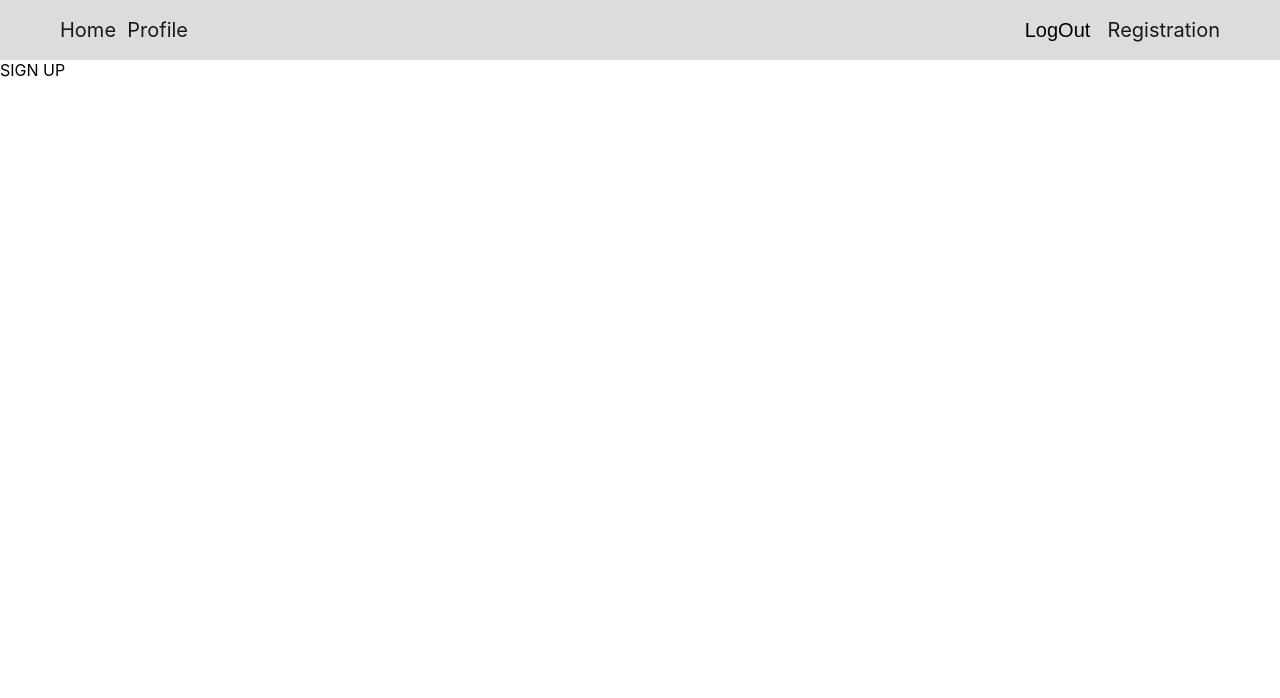
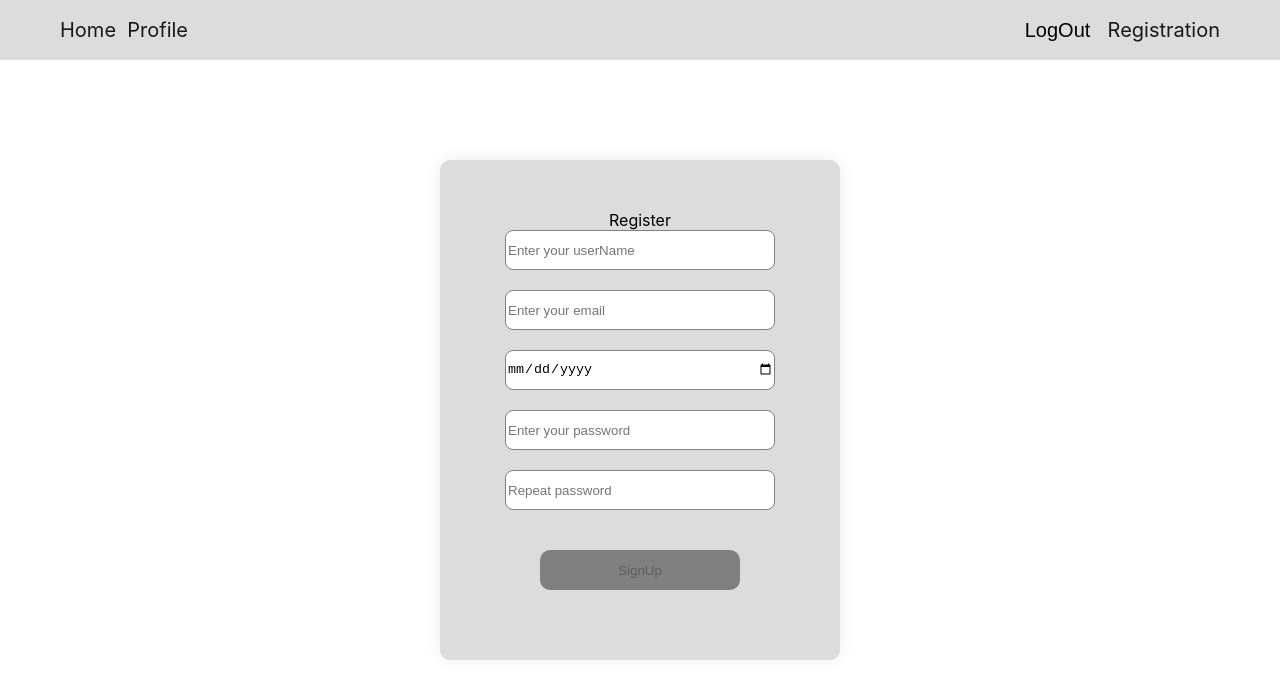
Before and after one commit to MariJumava/authorization, a React (Create React App) app: page /signup in a window 1280 px wide. Shown: the top 698 px of the page. Built offline with nearby package versions, Linux system fonts and the light colour scheme.

Commit message:
add: SignUp, Loader

```diff
--- a/package.json
+++ b/package.json
@@ -3,9 +3,13 @@
   "version": "0.1.0",
   "private": true,
   "dependencies": {
+    "@emotion/react": "^11.9.0",
+    "@emotion/styled": "^11.8.1",
+    "@mui/material": "^5.6.2",
     "@testing-library/jest-dom": "^5.16.4",
     "@testing-library/react": "^13.0.1",
     "@testing-library/user-event": "^13.5.0",
+    "jwt-decode": "^3.1.2",
     "react": "^18.0.0",
     "react-dom": "^18.0.0",
     "react-redux": "^8.0.0",
--- a/src/App.js
+++ b/src/App.js
@@ -1,9 +1,42 @@
 import { Navigator } from './navigation/Navigator';
+import { useAuth } from './auth/useAuth';
+import { Loader } from './auth/Loader';
+import { AuthContext } from './auth/AuthContext';
+import jwt_decode from 'jwt-decode';
 
 export const App = () => {
+  const { token, login, logout, userId, ready } = useAuth();
+  const isAuthenticated = !!token;
+
+  if (token) {
+    const expiration = jwt_decode(token);
+    const now = new Date().getTime();
+    console.log(expiration.exp * 1000, now);
+    if (expiration.exp * 1000 <= now) {
+      console.log('EXPIRED');
+      logout();
+    } else {
+      console.log('NOT EXPIRED');
+    }
+  }
+
+  if (!ready) {
+    return <Loader />;
+  }
+
   return (
     <>
-      <Navigator />
+      <AuthContext.Provider
+        value={{
+          token,
+          login,
+          logout,
+          userId,
+          isAuthenticated,
+        }}
+      >
+        <Navigator />
+      </AuthContext.Provider>
     </>
   );
 };
--- /dev/null
+++ b/src/auth/AuthContext.js
@@ -0,0 +1,11 @@
+import { createContext } from 'react';
+
+function noop() {}
+
+export const AuthContext = createContext({
+  token: null,
+  userId: null,
+  login: noop,
+  logout: noop,
+  isAuthenticated: false,
+});
--- /dev/null
+++ b/src/auth/Loader.js
@@ -0,0 +1,18 @@
+import { CircularProgress } from '@mui/material';
+import styled from 'styled-components';
+
+const Wrap = styled.div`
+  display: flex;
+  position: absolute;
+  top: 50%;
+  left: 50%;
+  transform: translate(-50%, -50%);
+`;
+
+export const Loader = () => {
+  return (
+    <Wrap>
+      <CircularProgress color="secondary" />
+    </Wrap>
+  );
+};
--- a/src/auth/Login.js
+++ b/src/auth/Login.js
@@ -51,23 +51,23 @@ export const Login = () => {
   );
   const [warning, setWarning] = useState('');
 
-  const userEmail = (event) => {
-    setEmail(event.target.value);
+  const userEmail = (e) => {
+    setEmail(e.target.value);
     const re = /^([^@\s]+)@((?:[-a-z0-9]+\.)+[a-z]{2,})$/i;
-    if (!re.test(String(event.target.value).toLocaleLowerCase())) {
+    if (!re.test(String(e.target.value).toLocaleLowerCase())) {
       setEmailError('Incorrect email');
     } else {
       setEmailError('');
     }
   };
 
-  const userPassword = (event) => {
-    setPassword(event.target.value);
-    if (event.target.value < 3 || event.target.value > 10) {
+  const userPassword = (e) => {
+    setPassword(e.target.value);
+    if (e.target.value < 3 || e.target.value > 10) {
       setPasswordError(
         'Password must be longer than 3 and not more than 10 characters'
       );
-      if (!event.target.value) {
+      if (!e.target.value) {
         setPasswordError('Password cannot be empty');
       }
     } else {
@@ -92,7 +92,7 @@ export const Login = () => {
 
   const navigate = useNavigate();
 
-  const isAuthenticated = localStorage.getItem('isAuthenticated');
+  const isAuthenticated = localStorage.getItem('token');
 
   if (isAuthenticated) {
     return <Navigate to={'/user'} state={{ from: location }} />;
@@ -102,7 +102,7 @@ export const Login = () => {
     e.preventDefault();
     if (email === 'test@mail.ru' && password === 'password') {
       navigate('/');
-      localStorage.setItem('isAuthenticated', 'true');
+      localStorage.setItem('token', 'true');
     } else {
       setWarning('User is not found!');
       setEmail('');
@@ -114,23 +114,27 @@ export const Login = () => {
   return (
     <Form>
       <h2>Login Page</h2>
-      {emailDirty ||
-        (emailError && <div style={{ color: 'red' }}>{emailError}</div>)}
+      {emailDirty && emailError && (
+        <div style={{ color: 'red' }}>{emailError}</div>
+      )}
       <Input
-        type="next"
+        type="text"
         placeholder="Enter your email"
+        name="email"
         onBlur={(e) => blurHandler(e)}
-        onChange={userEmail}
+        onChange={(e) => userEmail(e)}
         value={email}
       />
-      {passwordDirty ||
-        (passwordError && <div style={{ color: 'red' }}>{passwordError}</div>)}
+      {passwordDirty && passwordError && (
+        <div style={{ color: 'red' }}>{passwordError}</div>
+      )}
 
       <Input
         type="password"
         placeholder="Enter your password"
+        name="password"
         onBlur={(e) => blurHandler(e)}
-        onChange={userPassword}
+        onChange={(e) => userPassword(e)}
         value={password}
       />
       <span>
--- a/src/auth/SignUp.js
+++ b/src/auth/SignUp.js
@@ -1,3 +1,187 @@
+import { Navigate } from 'react-router-dom';
+import { useState } from 'react';
+import styled from 'styled-components';
+
+const Form = styled.form`
+  display: flex;
+  flex-direction: column;
+  justify-content: space-evenly;
+  align-items: center;
+  width: 300px;
+  margin: 100px auto;
+  padding: 50px;
+  background: #dcdcdc;
+  box-shadow: 0px 0px 16px rgba(0, 0, 0, 0.08);
+  border-radius: 10px;
+`;
+
+const Input = styled.input`
+  width: 270px;
+  height: 40px;
+  margin-bottom: 20px;
+  border: 1px solid #808080;
+  box-sizing: border-box;
+  border-radius: 8px;
+`;
+
+const Button = styled.button`
+  height: 40px;
+  width: 200px;
+  margin: 20px 0;
+  background: #808080;
+  border-radius: 10px;
+  border: none;
+`;
+
 export const SignUp = () => {
-  return <div>SIGN UP</div>;
+  const [username, setUsername] = useState('');
+  const [email, setEmail] = useState('');
+  const [birthday, setBirthday] = useState('');
+  const [password, setPassword] = useState('');
+  const [confirmPassword, setConfirmPassword] = useState('');
+  const [usernameDirty, setUsernameDirty] = useState(false);
+  const [emailDirty, setEmailDirty] = useState(false);
+  const [passwordDirty, setPasswordDirty] = useState(false);
+  const [usernameError, setUsernameError] = useState(
+    'User name cannot be empty'
+  );
+  const [emailError, setEmailError] = useState('Email cannot be empty');
+  const [passwordError, setPasswordError] = useState(
+    'Password cannot be empty'
+  );
+  const [registrated, setRegistrated] = useState(false);
+
+  const createUserName = (e) => {
+    setUsername(e.target.value);
+    const nameCheck = /^[A-Za-z0-9]$/;
+    if (!nameCheck) {
+      setUsernameError('Incorrect user name');
+    } else {
+      setUsernameError('');
+    }
+  };
+
+  const createUserBirthday = (e) => {
+    setBirthday(e.target.value);
+  };
+
+  const createUserEmail = (e) => {
+    setEmail(e.target.value);
+    const re = /^([^@\s]+)@((?:[-a-z0-9]+\.)+[a-z]{2,})$/i;
+    if (!re.test(String(e.target.value).toLocaleLowerCase())) {
+      setEmailError('Incorrect email');
+    } else {
+      setEmailError('');
+    }
+  };
+
+  const createUserPassword = (e) => {
+    setPassword(e.target.value);
+    if (e.target.value < 3 || e.target.value > 10) {
+      setPasswordError(
+        'Password must be longer than 3 and not more than 10 characters'
+      );
+      if (!e.target.value) {
+        setPasswordError('Password cannot be empty');
+      }
+    } else {
+      setPasswordError('');
+    }
+  };
+
+  const repeatUserPassword = (e) => {
+    setConfirmPassword(e.target.value);
+  };
+
+  const blurHandler = (e) => {
+    switch (e.target.name) {
+      case 'username':
+        setUsernameDirty(true);
+        break;
+      case 'email':
+        setEmailDirty(true);
+        break;
+      case 'password':
+        setPasswordDirty(true);
+        break;
+    }
+  };
+
+  const handleSubmit = (e) => {
+    e.preventDefault();
+    if (password === confirmPassword) {
+      console.log('OK');
+    } else {
+      console.log('NO');
+    }
+    setRegistrated(true);
+  };
+
+  if (registrated) {
+    return <Navigate to={'/login'} />;
+  }
+
+  return (
+    <div>
+      <Form>
+        <div>Register</div>
+        {usernameDirty && usernameError && (
+          <div style={{ color: 'red' }}>{usernameError}</div>
+        )}
+        <Input
+          type="text"
+          placeholder="Enter your userName"
+          name="username"
+          onBlur={(e) => blurHandler(e)}
+          onChange={(e) => createUserName(e)}
+          value={username}
+          required
+        />
+        {emailDirty && emailError && (
+          <div style={{ color: 'red' }}>{emailError}</div>
+        )}
+        <Input
+          type="text"
+          placeholder="Enter your email"
+          name="email"
+          onBlur={(e) => blurHandler(e)}
+          onChange={(e) => createUserEmail(e)}
+          value={email}
+          required
+        />
+        <Input
+          type="date"
+          placeholder="Enter your Birthday"
+          name="birthday"
+          onBlur={(e) => blurHandler(e)}
+          onChange={(e) => createUserBirthday(e)}
+          value={birthday}
+        />
+        {passwordDirty && passwordError && (
+          <div style={{ color: 'red' }}>{passwordError}</div>
+        )}
+        <Input
+          type="password"
+          placeholder="Enter your password"
+          name="password"
+          onBlur={(e) => blurHandler(e)}
+          onChange={(e) => createUserPassword(e)}
+          value={password}
+          required
+        />
+        <Input
+          type="password"
+          placeholder="Repeat password"
+          name="confirmPassword"
+          onBlur={(e) => blurHandler(e)}
+          onChange={(e) => repeatUserPassword(e)}
+          value={confirmPassword}
+          required
+        />
+        <Button disabled={!password} onClick={handleSubmit}>
+          SignUp
+        </Button>
+      </Form>
+    </div>
+  );
 };
--- /dev/null
+++ b/src/auth/useAuth.js
@@ -0,0 +1,33 @@
+import { useState, useCallback, useEffect } from 'react';
+
+const storageName = 'userData';
+
+export const useAuth = () => {
+  const [token, setToken] = useState(null);
+  const [ready, setReady] = useState(false);
+  const [userId, setUserId] = useState(null);
+
+  const login = useCallback((jwt, id) => {
+    setToken(jwt);
+    setUserId(id);
+    localStorage.setItem(
+      storageName,
+      JSON.stringify({ userId: id, token: jwt })
+    );
+  }, []);
+
+  const logout = useCallback(() => {
+    setToken(null);
+    setUserId(null);
+    localStorage.removeItem(storageName);
+  }, []);
+
+  useEffect(() => {
+    const data = JSON.parse(localStorage.getItem(storageName));
+    if (data && data.token) {
+      login(data.token, data.userId);
+    }
+    setReady(true);
+  }, [login]);
+  return { login, logout, token, userId, ready };
+};
```
Also changed, not shown: 1 other file (tests, documents, lock files or other folders).
